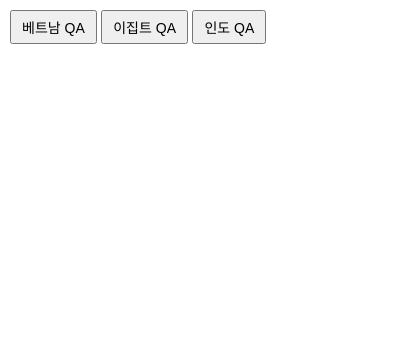
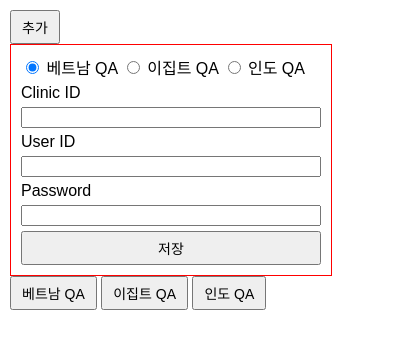
Before and after one commit to jangwoojoo315/login-automatioin, a browser extension: page popup.html in a window 400 px wide. Drawn offline with Linux system fonts and the light colour scheme.

Commit message:
계정추가 폼 추가

```diff
--- a/popup.html
+++ b/popup.html
@@ -12,12 +12,42 @@
         padding: 5px 10px;
         font-size: 14px;
       }
+      /*계정 추가 관련 css*/
+      #add-info {
+        display: flex;
+        flex-direction: column;
+        border: 1px solid red;
+        padding: 10px;
+        width: 300px;
+        gap: 5px;
+      }
     </style>
   </head>
   <body>
-    <button id="vn">베트남 QA</button>
-    <button id="eg">이집트 QA</button>
-    <button id="in">인도 QA</button>
+    <button id="add">추가</button>
+    <div id="add-info">
+      <div>
+        <input type="radio" id="add-vnqa" checked name="option" />
+        <label for="add-vnqa">베트남 QA</label>
+        <input type="radio" id="add-egqa" name="option" />
+        <label for="add-egqa">이집트 QA</label>
+        <input type="radio" id="add-inqa" name="option" />
+        <label for="add-inqa">인도 QA</label>
+      </div>
+      <label>Clinic ID</label>
+      <input id="add-clinicId" />
+      <label>User ID</label>
+      <input id="add-userId" />
+      <label>Password</label>
+      <input id="add-password" />
+      <button>저장</button>
+    </div>
+    <div>
+      <button id="vn">베트남 QA</button>
+      <button id="eg">이집트 QA</button>
+      <button id="in">인도 QA</button>
+    </div>
+
     <div id="list"></div>
 
     <script src="popup.js"></script>
--- a/popup.js
+++ b/popup.js
@@ -1,3 +1,12 @@
+document.getElementById("add").addEventListener("click", () => {
+  const addInfo = document.getElementById("add-info");
+  if (addInfo.style.display === "flex") {
+    addInfo.style.display = "none";
+  } else {
+    addInfo.style.display = "flex";
+  }
+});
+
 document.getElementById("vn").addEventListener("click", () => {
   const data = ["vn첫 번째 항목", "vn두 번째 항목", "vn세 번째 항목"];
 
```
Also changed, not shown: manifest.json.
